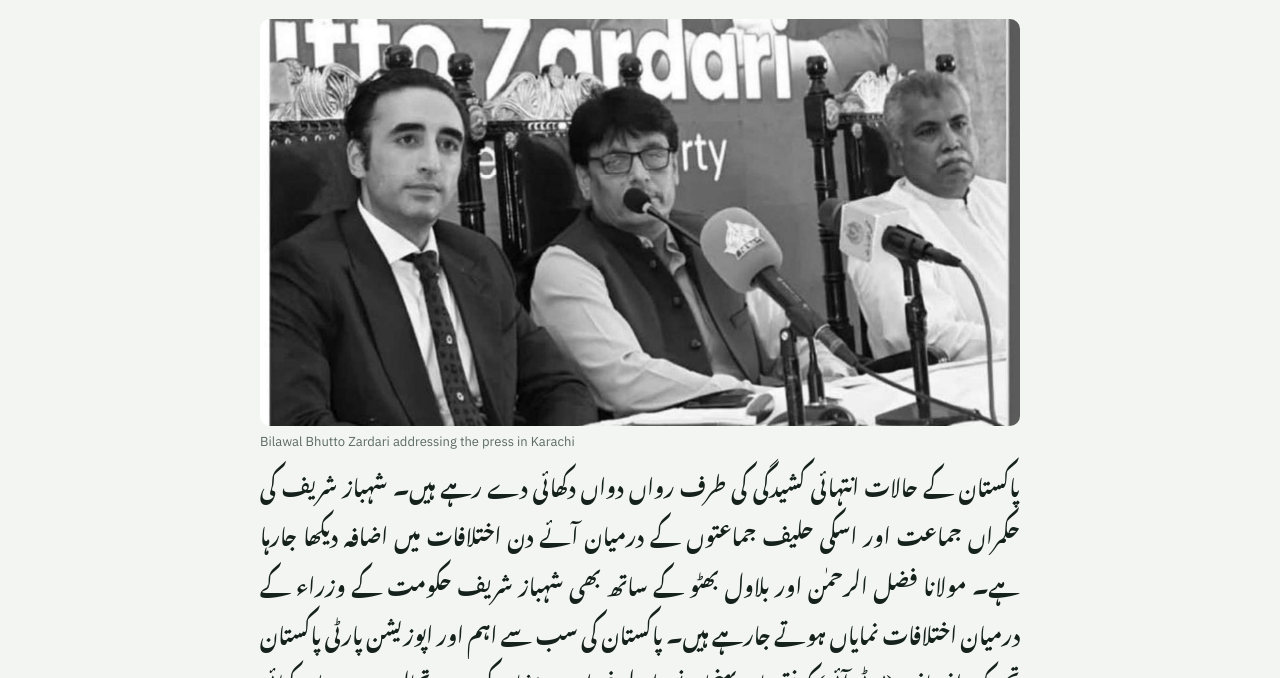
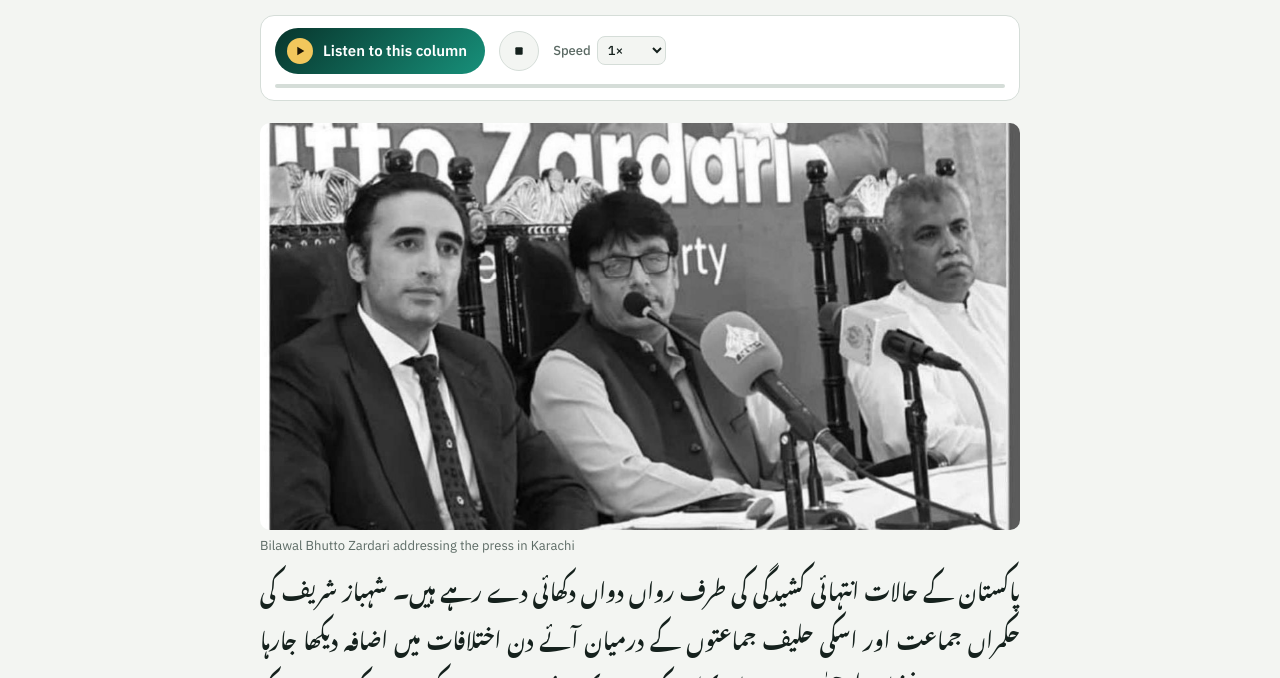
Before and after one commit to theabdulaziz/rasheedjunaid.com, a plain HTML site: page columns/2026-11-27-pakistan-andaruni-halaat.html in a window 1280 px wide. Shown: the part 422-1100 px from the top of the page. Drawn offline with Linux system fonts and the light colour scheme; a web font is replaced by a local one.

Commit message:
Column page: Urdu read-aloud player, remove text size buttons
Co-Authored-By: Claude Opus 5.5 <noreply@anthropic.com>
Claude-Session: https://claude.ai/code/session_01Fg5Jmcqrv4aTocjLteeZov

```diff
--- a/columns/2026-11-27-pakistan-andaruni-halaat.html
+++ b/columns/2026-11-27-pakistan-andaruni-halaat.html
@@ -14,7 +14,7 @@
 <meta property="og:image" content="https://rasheedjunaid.com/columns/img/2026-11-27-lead.jpg">
 <meta name="twitter:card" content="summary_large_image">
 <link rel="stylesheet" href="https://fonts.googleapis.com/css2?family=Literata:opsz,wght@7..72,600;7..72,700&family=IBM+Plex+Sans:wght@400;500;600&family=IBM+Plex+Mono:wght@500&family=Noto+Nastaliq+Urdu:wght@400;600;700&display=swap">
-<script>try{var s=localStorage.getItem("theme");if(s==="dark"||s==="light")document.documentElement.setAttribute("data-theme",s);var f=localStorage.getItem("fs");if(f)document.documentElement.style.setProperty("--fs",f+"px")}catch(e){}</script>
+<script>try{var s=localStorage.getItem("theme");if(s==="dark"||s==="light")document.documentElement.setAttribute("data-theme",s);}catch(e){}</script>
 <style>
 :root{--paper:#f3f5f2;--sheet:#fff;--ink:#15211d;--muted:#5b6a64;--rule:#d5ddd8;--accent:#0d6b57;--accent-soft:#dcebe5;--gold:#9a7417;--hero-a:#08352c;--hero-c:#17907a;--gold-lit:#f2c75c;
   --f-d:"Literata",Georgia,serif;--f-b:"IBM Plex Sans",system-ui,-apple-system,"Segoe UI",sans-serif;--f-m:"IBM Plex Mono",ui-monospace,monospace;--f-u:"Noto Nastaliq Urdu","Jameel Noori Nastaleeq","Urdu Typesetting",serif;--fs:21px}
@@ -56,6 +56,19 @@ figcaption{font-size:13px;color:var(--muted);margin-top:6px;direction:ltr;text-a
 .sh svg{width:16px;height:16px;fill:none;stroke:currentColor;stroke-width:1.8;stroke-linecap:round;stroke-linejoin:round}
 .sh.wa{background:#1fa855;border-color:#1fa855;color:#fff}
 .sh.native{background:var(--accent);border-color:var(--accent);color:#fff}
+.listen{display:flex;flex-wrap:wrap;align-items:center;gap:10px 14px;margin-top:18px;padding:12px 14px;border:1px solid var(--rule);border-radius:14px;background:var(--sheet)}
+.lb{display:inline-flex;align-items:center;gap:10px;border:0;border-radius:999px;padding:10px 18px 10px 12px;background:linear-gradient(135deg,var(--hero-a),var(--hero-c));color:#fff;font:600 15px var(--f-b);cursor:pointer}
+.lb svg{width:26px;height:26px;padding:5px;border-radius:50%;background:var(--gold-lit);color:#1c1606}
+.lb2{width:40px;height:40px;border-radius:50%;border:1px solid var(--rule);background:var(--paper);color:var(--ink);cursor:pointer;display:grid;place-items:center}
+.lb2 svg{width:16px;height:16px}
+.spd{font:500 13px var(--f-b);color:var(--muted);display:inline-flex;align-items:center;gap:6px}
+.spd select{font:500 13px var(--f-b);border:1px solid var(--rule);border-radius:8px;padding:4px 6px;background:var(--paper);color:var(--ink)}
+.lstat{font:12px var(--f-m);color:var(--muted);flex:1 1 160px}
+.lbar{flex:1 0 100%;height:4px;border-radius:2px;background:var(--rule);overflow:hidden}
+.lbar i{display:block;height:100%;width:0;background:var(--gold);transition:width .3s}
+.reading{background:var(--accent-soft);border-radius:8px;box-shadow:0 0 0 6px var(--accent-soft)}
+h1.reading{box-shadow:0 0 0 8px var(--accent-soft)}
+.lnote{flex:1 0 100%;font-size:13px;color:var(--muted);margin:0}
 .links{display:flex;flex-wrap:wrap;gap:10px 18px;font-size:14px}
 @media (max-width:560px){:root{--fs:19px}.body{text-align:right;line-height:2.25}.brand small{display:none}.sh span{display:none}.sh{padding:10px}.sh.wa span,.sh.native span{display:inline}}
 </style>
@@ -63,14 +76,19 @@ figcaption{font-size:13px;color:var(--muted);margin-top:6px;direction:ltr;text-a
 <body>
 <header class="top">
   <a class="brand" href="../#archive"><img src="../logo.svg" alt=""><span><b>Dr. Mohammed Abdul Rasheed Junaid</b><small>← All columns</small></span></a>
-  <button class="tb" id="fsm" type="button" aria-label="Smaller text">A−</button>
-  <button class="tb" id="fsp" type="button" aria-label="Larger text">A+</button>
   <button class="tb" id="theme" type="button" aria-label="Switch theme"><svg viewBox="0 0 24 24" aria-hidden="true"><path d="M20 14.5A8 8 0 0 1 9.5 4a8 8 0 1 0 10.5 10.5z"/></svg></button>
 </header>
 <article>
   <div class="kicker"><span class="col">عالمِ اسلام راؤنڈ اَپ</span><span class="pub">GAWAH WEEKLY · 27 NOV – 3 DEC 2026 · PAGE 3</span></div>
   <h1>پاکستان میں اندرونی حالات سنگین صورتحال کی جانب رواں دواں۰۰۰ ادارے اپنا اعتماد کھو بیٹھے ہیں: بلاول بھٹو</h1>
   <div class="by"><span class="name">ڈاکٹر محمد عبدالرشید جنید</span><span class="meta">11 min read</span></div>
+  <div class="listen" id="listen" dir="ltr">
+    <button class="lb" id="lPlay" type="button" aria-label="Listen to this column"><svg viewBox="0 0 24 24" aria-hidden="true"><path d="M8 5.5v13l10.5-6.5z" fill="currentColor" stroke="none"/></svg><span id="lLbl">Listen to this column</span></button>
+    <button class="lb2" id="lStop" type="button" aria-label="Stop reading" hidden><svg viewBox="0 0 24 24" aria-hidden="true"><rect x="6.5" y="6.5" width="11" height="11" rx="1.5" fill="currentColor" stroke="none"/></svg></button>
+    <label class="spd">Speed <select id="lRate"><option value="0.85">0.85×</option><option value="1" selected>1×</option><option value="1.15">1.15×</option><option value="1.3">1.3×</option></select></label>
+    <span class="lstat" id="lStat"></span>
+    <div class="lbar"><i id="lProg"></i></div>
+  </div>
   <figure><img src="img/2026-11-27-lead.jpg" alt="Bilawal Bhutto Zardari at a press programme in Karachi" width="1167" height="626"><figcaption>Bilawal Bhutto Zardari addressing the press in Karachi</figcaption></figure>
   <div class="body">
 <p>پاکستان کے حالات انتہائی کشیدگی کی طرف رواں دواں دکھائی دے رہے ہیں۔ شہباز شریف کی حکمراں جماعت اور اسکی حلیف جماعتوں کے درمیان آئے دن اختلافات میں اضافہ دیکھا جارہا ہے۔ مولانا فضل الرحمٰن اور بلاول بھٹو کے ساتھ بھی شہباز شریف حکومت کے وزراء کے درمیان اختلافات نمایاں ہوتے جارہے ہیں۔ پاکستان کی سب سے اہم اور اپوزیشن پارٹی پاکستان تحریک انصاف (پی ٹی آئی) کو نقصان پہنچانے والے خوداب پریشان کن صورتحال سے دوچار دکھائی دے رہے ہیں۔</p>
@@ -123,11 +141,34 @@ figcaption{font-size:13px;color:var(--muted);margin-top:6px;direction:ltr;text-a
 <script>
 (function(){const r=document.documentElement;
   document.getElementById("theme").onclick=()=>{const d=r.getAttribute("data-theme")==="dark"||(!r.getAttribute("data-theme")&&matchMedia("(prefers-color-scheme: dark)").matches);const n=d?"light":"dark";r.setAttribute("data-theme",n);try{localStorage.setItem("theme",n)}catch(e){}};
-  const cur=()=>parseFloat(getComputedStyle(r).getPropertyValue("--fs"))||21;
-  const set=v=>{v=Math.max(15,Math.min(30,v));r.style.setProperty("--fs",v+"px");try{localStorage.setItem("fs",v)}catch(e){}};
-  document.getElementById("fsm").onclick=()=>set(cur()-2);document.getElementById("fsp").onclick=()=>set(cur()+2);
   document.querySelectorAll(".share").forEach(b=>{const url=b.dataset.url,text=b.dataset.text;const nb=b.querySelector(".native");if(navigator.share){nb.hidden=false;nb.onclick=()=>navigator.share({title:text,url}).catch(()=>{})}
     const cb=b.querySelector(".copy"),l=cb.querySelector("span");cb.onclick=()=>{try{navigator.clipboard.writeText(url).then(()=>{l.textContent="Copied";setTimeout(()=>l.textContent="Copy link",1800)},()=>{l.textContent=url})}catch(e){l.textContent=url}}});
+})();
+
+(function(){const S=window.speechSynthesis,btn=document.getElementById("lPlay"),lbl=document.getElementById("lLbl"),stop=document.getElementById("lStop"),stat=document.getElementById("lStat"),prog=document.getElementById("lProg"),rateSel=document.getElementById("lRate"),box=document.getElementById("listen");
+  const note=m=>{let n=box.querySelector(".lnote");if(!n){n=document.createElement("p");n.className="lnote";box.appendChild(n)}n.textContent=m};
+  if(!S||!window.SpeechSynthesisUtterance){btn.disabled=true;note("Audio reading isn’t supported in this browser.");return}
+  const h1=document.querySelector("h1"),col=document.querySelector(".kicker .col"),by=document.querySelector(".by .name");
+  const blocks=[...document.querySelectorAll(".body p,.body h2")];
+  const clean=s=>s.replace(/۰۰۰/g,"، ").replace(/[‘’“”"]/g,"").replace(/\s+/g," ").trim();
+  // queue: [element, text]
+  const Q=[[h1,clean(col.textContent)+"۔ "+clean(h1.textContent)+"۔"],[by,"تحریر: "+clean(by.textContent)+"۔"]];
+  blocks.forEach(b=>{const tx=clean(b.textContent);if(b.tagName==="H2")Q.push([b,tx+"۔"]);else tx.split(/(?<=[۔؟!])\s+/).reduce((acc,s)=>{if(acc.length&&acc[acc.length-1].length+s.length<220)acc[acc.length-1]+=" "+s;else acc.push(s);return acc},[]).forEach(c=>Q.push([b,c]))});
+  let voice=null,i=0,state="idle";
+  function pick(){const v=S.getVoices();voice=v.find(x=>/^ur(-|_|$)/i.test(x.lang)&&/natural|online|google/i.test(x.name))||v.find(x=>/^ur(-|_|$)/i.test(x.lang))||null}
+  pick();S.onvoiceschanged=pick;
+  function mark(el){document.querySelectorAll(".reading").forEach(e=>e.classList.remove("reading"));if(el){el.classList.add("reading");const r=el.getBoundingClientRect();if(r.top<80||r.bottom>innerHeight-40)el.scrollIntoView({behavior:"smooth",block:"center"})}}
+  function ui(){lbl.textContent=state==="playing"?"Pause":state==="paused"?"Resume":"Listen to this column";btn.firstElementChild.innerHTML=state==="playing"?'<rect x="7" y="6" width="3.5" height="12" rx="1" fill="currentColor"/><rect x="13.5" y="6" width="3.5" height="12" rx="1" fill="currentColor"/>':'<path d="M8 5.5v13l10.5-6.5z" fill="currentColor"/>';stop.hidden=state==="idle";prog.style.width=(i/Q.length*100)+"%";stat.textContent=state==="idle"?"":(voice?voice.name.replace(/Microsoft |Online |\(Natural\)|- .*$/g,"").trim()+" · ":"")+Math.min(i+1,Q.length)+" / "+Q.length}
+  function speak(){if(i>=Q.length){state="idle";i=0;mark(null);ui();return}const [el,tx]=Q[i];mark(el);const u=new SpeechSynthesisUtterance(tx);u.lang=voice?voice.lang:"ur-PK";if(voice)u.voice=voice;u.rate=parseFloat(rateSel.value);
+    u.onend=()=>{if(state!=="playing")return;i++;ui();speak()};u.onerror=e=>{if(e.error==="interrupted"||e.error==="canceled")return;state="idle";ui();note("Playback stopped ("+e.error+").")};S.speak(u);ui()}
+  btn.onclick=()=>{pick();if(state==="playing"){S.pause();state="paused";ui();return}if(state==="paused"){S.resume();state="playing";ui();return}
+    if(!voice)note("This device has no Urdu voice installed, so the reading may not sound right. For the best audio, open this page in Chrome on Android or in Microsoft Edge on Windows.");
+    S.cancel();state="playing";speak()};
+  stop.onclick=()=>{state="idle";S.cancel();i=0;mark(null);ui()};
+  rateSel.onchange=()=>{if(state==="playing"){S.cancel();speak()}};
+  // keep Chrome's long-speech timer alive
+  if(!/Android/i.test(navigator.userAgent))setInterval(()=>{if(state==="playing"&&S.speaking&&!S.paused){S.pause();S.resume()}},12000);
+  addEventListener("pagehide",()=>S.cancel());ui();
 })();
 </script>
 </body>
```
